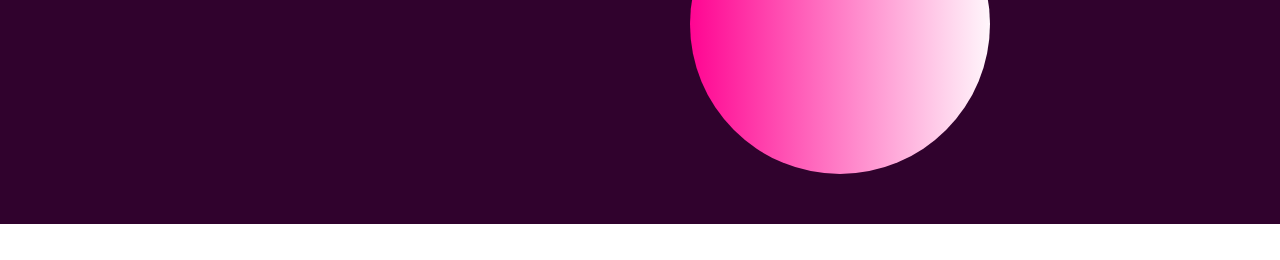
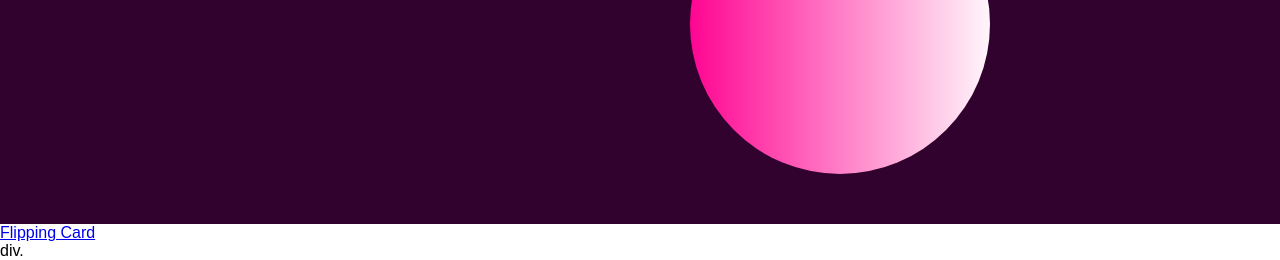
Before and after one commit to NguyenDucTam2801/HTML-CSS-Exercise, a plain HTML site: page Ex2/index.html in a window 1280 px wide. Shown: the part 576-836 px from the top of the page. Before the commit the page ends 800 px from the top, so only its background shows below. Drawn offline with nearby package versions, Linux system fonts and the light colour scheme; a web font is replaced by a local one.

Commit message:
Update side bar

```diff
--- a/Ex2/index.html
+++ b/Ex2/index.html
@@ -66,6 +66,14 @@
             </div>
         </div>
     </section>
+    <div class="main-box">
+        <div class="sidebar-menu">
+            <div class="logo">
+                <a href="#">Flipping Card</a>
+            </div>
+            div.
+        </div>
+    </div>
 </body>
 
 </html>
```
